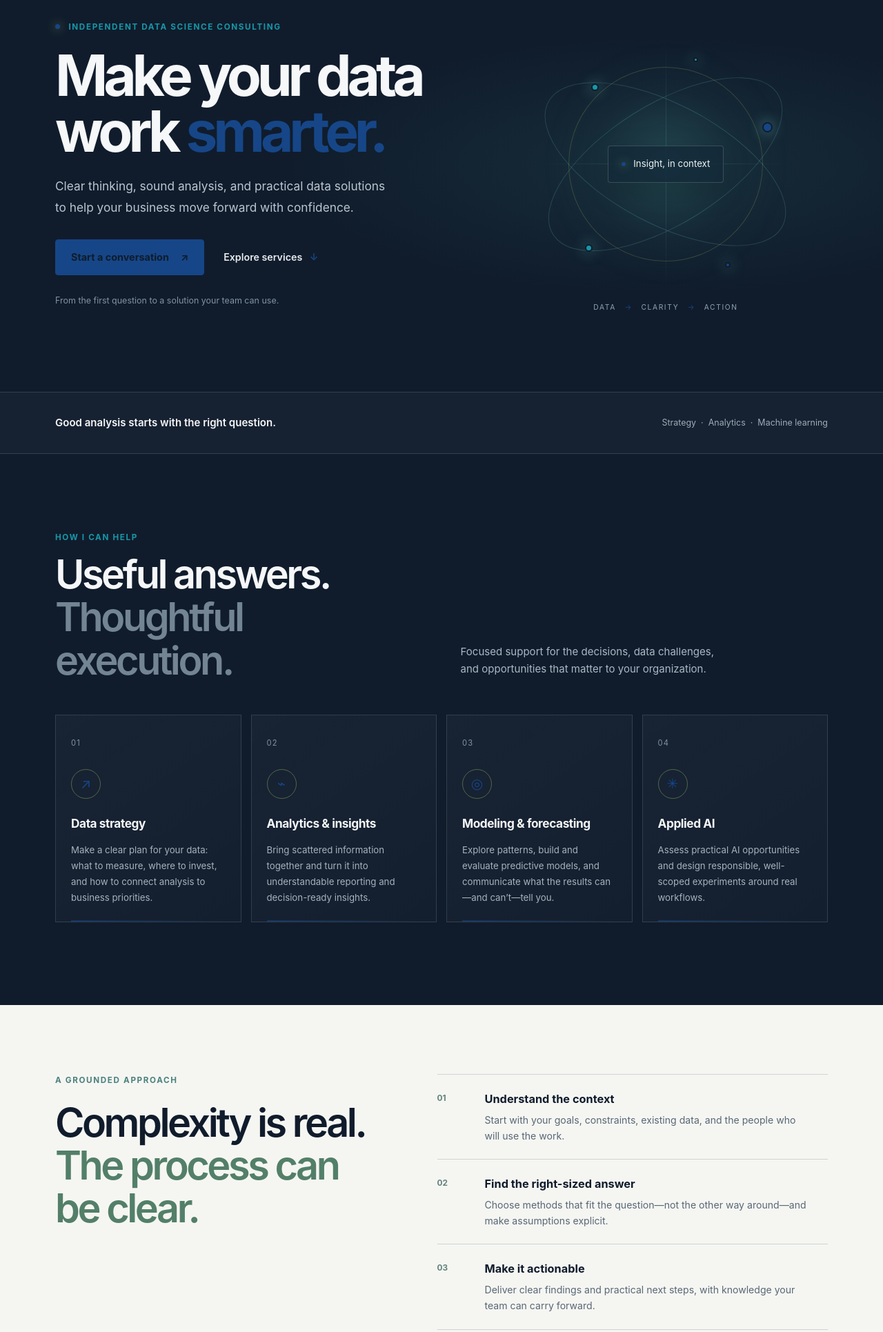
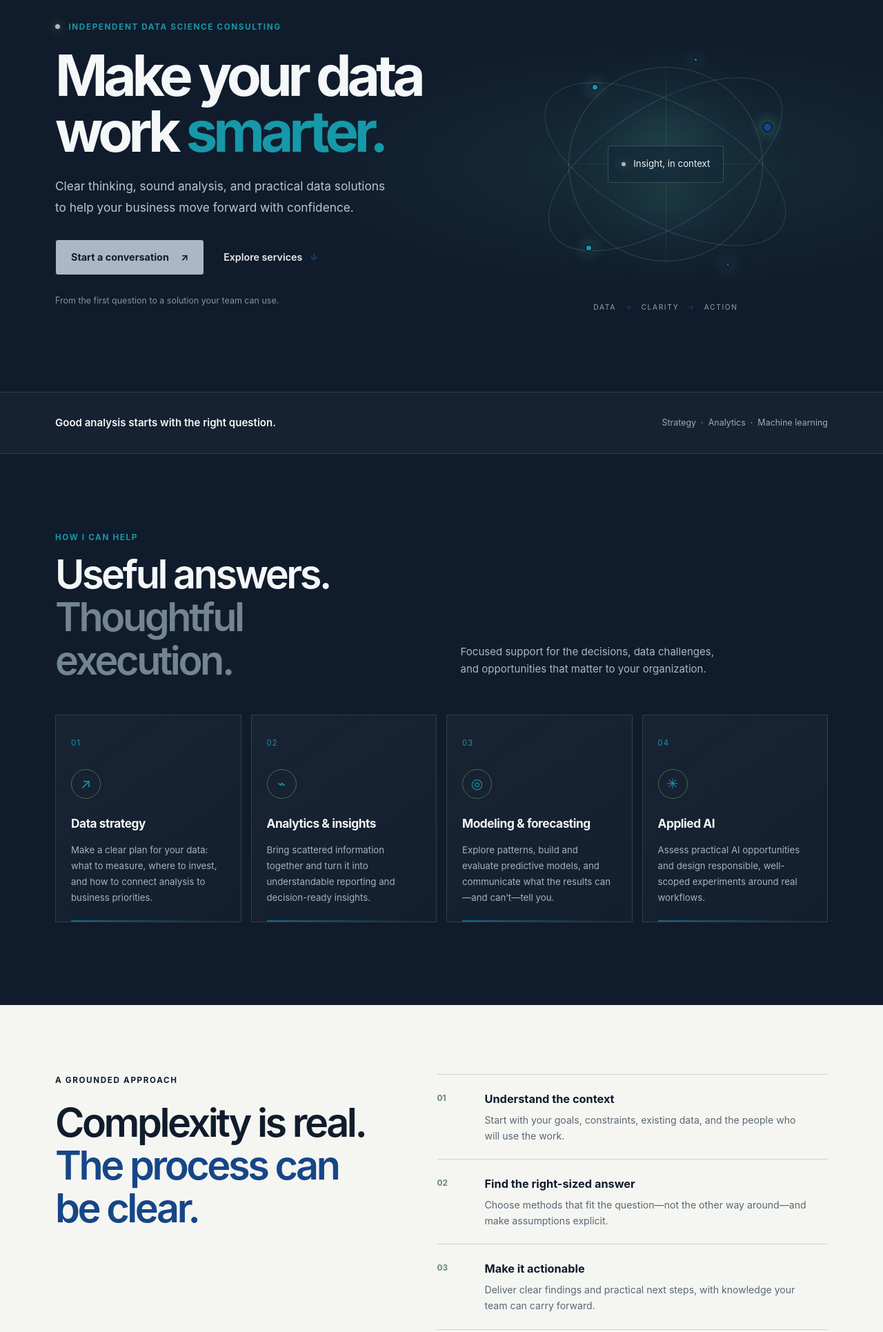
Before and after one commit to emmett-ejbsol/emmett-ejbsol.github.io, a plain HTML site: page index.html in a window 1280 px wide. Shown: the part 166-2097 px from the top of the page at 69% size. Drawn offline with Linux system fonts and the light colour scheme.

Commit message:
fixed color scheme

```diff
--- a/index.html
+++ b/index.html
@@ -123,7 +123,7 @@
             <p class="eyebrow">About EJB Solutions</p>
             <h2>Technical depth, with the bigger picture in view.</h2>
             <p>EJB Solutions is an independent data science consultancy for teams looking to make better use of their data. The work pairs analytical rigor with plain-language communication and a practical lens on business priorities.</p>
-            <p>Whether you’re clarifying a data strategy or tackling a specific modeling challenge, let’s figure out the most useful next step together.</p>
+            <p>Whether you're clarifying a data strategy or tackling a specific modeling challenge, let’s figure out the most useful next step together.</p>
           </div>
         </div>
       </section>
@@ -132,8 +132,8 @@
         <div class="container contact-box">
           <div>
             <p class="eyebrow">Have a question to explore?</p>
-            <h2>Let’s make your data<br /><span class="accent-text">more useful.</span></h2>
-            <p class="contact-copy">Tell me a little about what you’re working on. We can start with a conversation.</p>
+            <h2>Let's make your data<br /><span class="accent-text">work for you.</span></h2>
+            <p class="contact-copy">Tell me a little about what you're working on. We can start with a conversation.</p>
           </div>
           <a class="button button-light" href="mailto:hello@ejb.solutions">Email EJB Solutions <span aria-hidden="true">↗</span></a>
           <div class="contact-decoration" aria-hidden="true">EJB<span>.</span></div>
--- a/styles.css
+++ b/styles.css
@@ -27,16 +27,17 @@
   .nav-links { display: flex; gap: 34px; margin-left: auto; color: #d3dbe1; font-size: .88rem; }
   .nav-links a, .footer-inner > a:not(.brand) { transition: color .2s ease; }
   .nav-links a:hover, .footer-inner > a:not(.brand):hover { color: var(--navy); }
-  .button { min-height: 52px; display: inline-flex; align-items: center; justify-content: center; gap: 17px; padding: 0 22px; border: 1px solid var(--navy); border-radius: 4px; background: var(--navy); color: var(--ink); font-size: .9rem; font-weight: 750; transition: transform .2s ease, background .2s ease; }
-  .button:hover { transform: translateY(-2px); background: var(--navy); }
+  .button { min-height: 52px; display: inline-flex; align-items: center; justify-content: center; gap: 17px; padding: 0 22px; border: 1px solid var(--ink); border-radius: 4px; background: var(--muted); color: var(--ink); font-size: .9rem; font-weight: 750; transition: transform .2s ease, background .2s ease; }
+  .button:hover { transform: translateY(-2px); background: var(--muted); }
   .button-small { min-height: 41px; padding: 0 15px; font-size: .82rem; }
   .hero { position: relative; overflow: hidden; padding: 92px 0 95px; background: radial-gradient(ellipse at 75% 50%, rgba(35,75,82,.35), transparent 40%); }
   .hero-grid { display: grid; grid-template-columns: 1.08fr .92fr; align-items: center; gap: 45px; }
   .eyebrow { margin: 0 0 20px; color: var(--cyan); font-size: .73rem; font-weight: 750; letter-spacing: .14em; text-transform: uppercase; }
-  .eyebrow-dot, .pulse { display: inline-block; width: 7px; height: 7px; margin-right: 8px; border-radius: 50%; background: var(--navy); vertical-align: 1px; box-shadow: 0 0 14px rgba(201,239,116,.55); }
+  .eyebrow-dot, .pulse { display: inline-block; width: 7px; height: 7px; margin-right: 8px; border-radius: 50%; background: var(--muted); vertical-align: 1px; box-shadow: 0 0 14px rgba(201,239,116,.55); }
   h1, h2, h3, p { margin-top: 0; }
   h1 { margin-bottom: 23px; font-size: clamp(3.35rem, 6.4vw, 5.85rem); line-height: .99; letter-spacing: -.075em; font-weight: 650; }
-  .accent-text { color: var(--navy); }
+  /* changed color text */
+  .accent-text { color: var(--cyan); }
   .hero-intro { max-width: 485px; margin-bottom: 30px; color: #b9c5cf; font-size: 1.08rem; line-height: 1.8; }
   .hero-actions { display: flex; align-items: center; gap: 28px; }
   .text-link { color: #e6ebef; font-size: .89rem; font-weight: 600; }
@@ -68,21 +69,22 @@
   .section-lead { max-width: 390px; margin: 0 0 5px; color: #aab8c5; font-size: .94rem; }
   .service-grid { display: grid; grid-template-columns: repeat(4, 1fr); gap: 14px; }
   .service-card { position: relative; min-height: 300px; padding: 25px 22px 22px; border: 1px solid var(--line); background: linear-gradient(145deg, rgba(255,255,255,.035), rgba(255,255,255,.01)); transition: border-color .2s ease, transform .2s ease; }
-  .service-card:hover { transform: translateY(-4px); border-color: var(--navy); }
-  .service-number { color: #81919f; font-size: .7rem; letter-spacing: .1em; }
-  .service-icon { display: grid; width: 43px; height: 43px; margin: 27px 0 22px; place-items: center; border: 1px solid rgba(201,239,116,.33); border-radius: 50%; color: var(--navy); font-size: 1.25rem; }
+  .service-card:hover { transform: translateY(-4px); border-color: var(--cyan); }
+  .service-number { color: var(--cyan); font-size: .7rem; letter-spacing: .1em; }
+  .service-icon { display: grid; width: 43px; height: 43px; margin: 27px 0 22px; place-items: center; border: 1px solid rgba(201,239,116,.33); border-radius: 50%; color: var(--cyan); font-size: 1.25rem; }
   .service-card h3 { margin-bottom: 12px; font-size: 1.08rem; letter-spacing: -.025em; }
   .service-card p { margin: 0; color: #a6b3be; font-size: .83rem; line-height: 1.75; }
-  .card-rule { position: absolute; right: 22px; bottom: 0; left: 22px; height: 2px; background: linear-gradient(90deg, var(--navy), transparent); opacity: .6; }
+  .card-rule { position: absolute; right: 22px; bottom: 0; left: 22px; height: 2px; background: linear-gradient(90deg, var(--cyan), transparent); opacity: .6; }
   .approach-section { padding: 100px 0; background: var(--paper); color: var(--ink); }
   .approach-grid { display: grid; grid-template-columns: .9fr 1.1fr; gap: 90px; }
-  .approach-heading .eyebrow { color: #4b817c; }
-  .approach-heading .accent-text { color: #537f68; }
+  .approach-heading .eyebrow { color: var(--ink); }
+  .approach-heading .accent-text { color: var(--navy); }
   .steps { border-top: 1px solid rgba(16,28,44,.16); }
   .step { display: grid; grid-template-columns: 54px 1fr; gap: 15px; padding: 22px 0; border-bottom: 1px solid rgba(16,28,44,.16); }
   .step-number { padding-top: 3px; color: #63837c; font-size: .74rem; font-weight: 700; }
   .step h3 { margin-bottom: 5px; font-size: 1.02rem; }
   .step p { max-width: 475px; margin: 0; color: #596774; font-size: .88rem; }
+
   .about-section { padding: 112px 0; }
   .about-grid { display: grid; grid-template-columns: .8fr 1.2fr; align-items: center; gap: 95px; }
   .about-stamp { min-height: 250px; display: flex; flex-direction: column; align-items: center; justify-content: center; gap: 7px; border: 1px solid rgba(201,239,116,.27); background: radial-gradient(circle at center, rgba(201,239,116,.1), transparent 65%); }
@@ -91,15 +93,19 @@
   .about-copy .eyebrow { margin-bottom: 14px; }
   .about-copy h2 { margin-bottom: 20px; font-size: clamp(2.2rem, 4vw, 3.25rem); }
   .about-copy p:not(.eyebrow) { color: #aab8c5; font-size: .94rem; }
+
   .contact-section { padding: 0 0 100px; }
   .contact-box { position: relative; overflow: hidden; min-height: 320px; display: flex; align-items: center; justify-content: space-between; gap: 35px; padding: 55px 62px; border: 1px solid rgba(201,239,116,.22); background: linear-gradient(115deg, #1a3043, #142638 66%, #1b343d); }
   .contact-box > div:first-child { position: relative; z-index: 1; }
   .contact-box .eyebrow { margin-bottom: 12px; }
   .contact-box h2 { font-size: clamp(2.4rem, 4.3vw, 3.6rem); }
+  /* text in contact box */
   .contact-copy { max-width: 390px; margin: 16px 0 0; color: #aab8c5; font-size: .88rem; }
-  .button-light { position: relative; z-index: 1; flex: 0 0 auto; border-color: var(--navy); }
+  /* button outline in contact box */
+  .button-light { position: relative; z-index: 1; flex: 0 0 auto; border-color: var(--muted); }
   .contact-decoration { position: absolute; right: 12%; bottom: -96px; color: rgba(201,239,116,.035); font-size: 16rem; font-weight: 800; letter-spacing: -.14em; line-height: 1; pointer-events: none; }
   .contact-decoration span { color: rgba(120,215,209,.07); }
+
   .site-footer { border-top: 1px solid var(--line); }
   .footer-inner { min-height: 88px; display: flex; align-items: center; justify-content: space-between; gap: 20px; color: #98a7b3; font-size: .76rem; }
   .footer-inner p { margin: 0; }.footer-brand { color: var(--text); font-size: .85rem; }.footer-brand .brand-mark { width: 25px; height: 25px; font-size: .94rem; }.copyright { color: #748493; }
```
